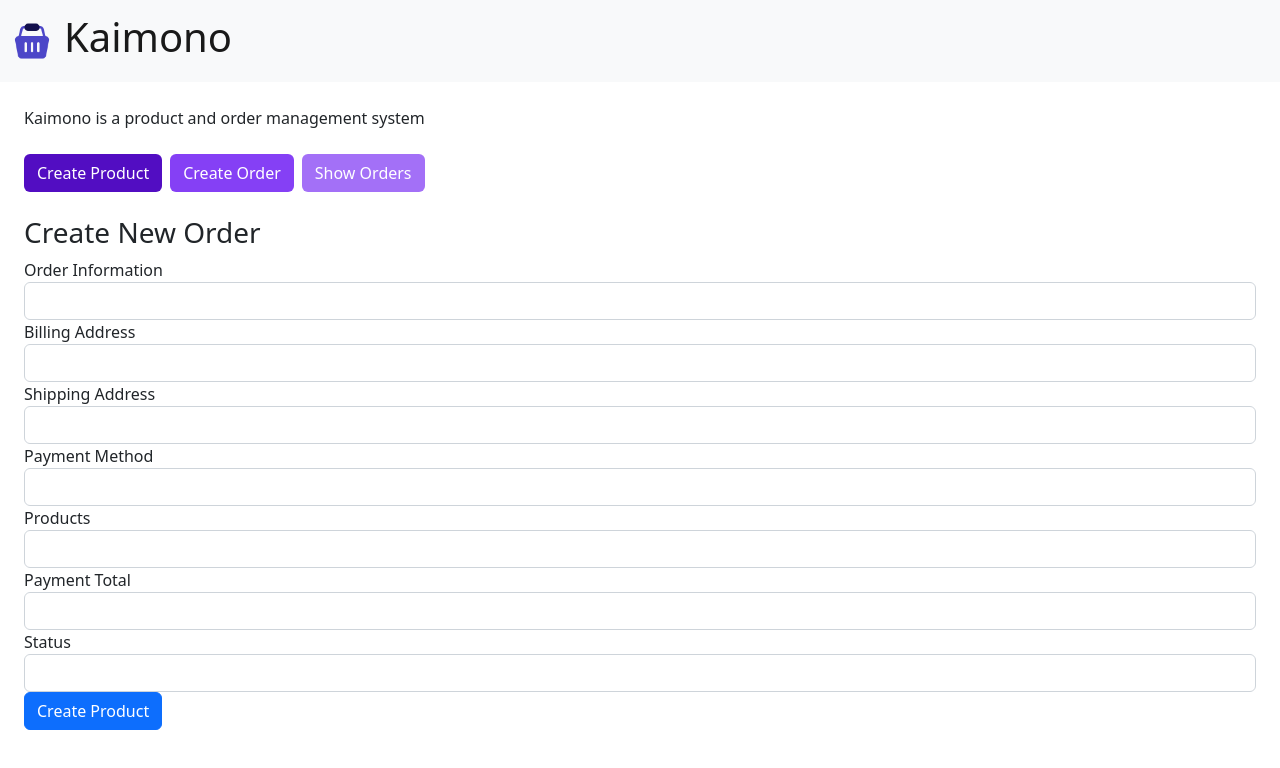
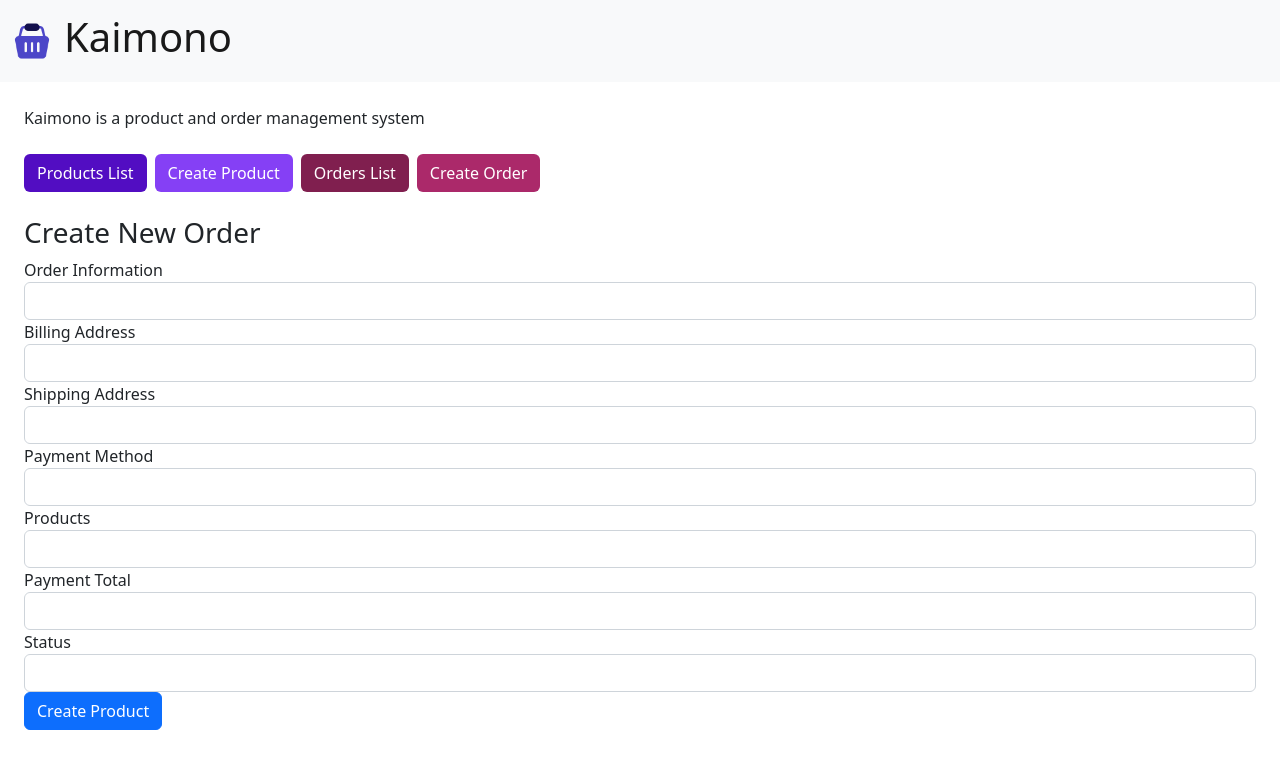
Before and after one commit to keithwongg/kaimono, a React (Create React App) app in the folder react-client/: page /orders/create in a window 1280 px wide. Shown: the top 768 px of the page. Built offline with nearby package versions, Linux system fonts and the light colour scheme.

Commit message:
Add product list button and changed styling
Color schemes taken from: https://getbootstrap.com/docs/5.2/customize/color/

```diff
--- a/react-client/src/App.css
+++ b/react-client/src/App.css
@@ -8,17 +8,22 @@ body {
   margin: 24px;
 }
 
-.create-product {
+.product-list {
   background-color: #520DC2 !important;
   color: #fff !important;
 }
 
-.create-order {
+.create-product {
   background-color: #8540F5 !important;
   color: #fff !important;
 }
 
-.show-order {
-  background-color: #A370F7 !important;
+.order-list {
+  background-color: #801F4F !important;
   color: #fff !important;
 }
+
+.create-order {
+  background-color: #AB296A !important;
+  color: #fff !important;
+}
--- a/react-client/src/App.js
+++ b/react-client/src/App.js
@@ -21,14 +21,17 @@ const App = () => {
       <div className="overall-spacing">
         <p>Kaimono is a product and order management system</p>
         <div className="mb-4">
+          <Link className="btn mt-2 me-2 product-list" to="/">
+            Products List
+          </Link>
           <Link className="btn mt-2 me-2 create-product" to="/products/create">
             Create Product
           </Link>
+          <Link className="btn mt-2 me-2 order-list" to="/orders">
+            Orders List
+          </Link>
           <Link className="btn mt-2 me-2 create-order" to="/orders/create">
             Create Order
-          </Link>
-          <Link className="btn mt-2 me-2 show-order" to="/orders">
-            Show Orders
           </Link>
         </div>
         <Routes>
--- a/react-client/src/components/orders/orderList.js
+++ b/react-client/src/components/orders/orderList.js
@@ -69,7 +69,7 @@ export default function OrdersShow() {
 
  // This following section will display the table with the orders of individuals.
  return (
-   <div>
+   <div className="orders-table">
      <h3 className="mt-4">Orders</h3>
      <table className="table table-striped" style={{ marginTop: 20 }}>
        <thead>
--- /dev/null
+++ b/react-client/src/components/orders/orders.css
@@ -0,0 +1,3 @@
+.orders-table {
+  overflow-x: scroll
+}
```
